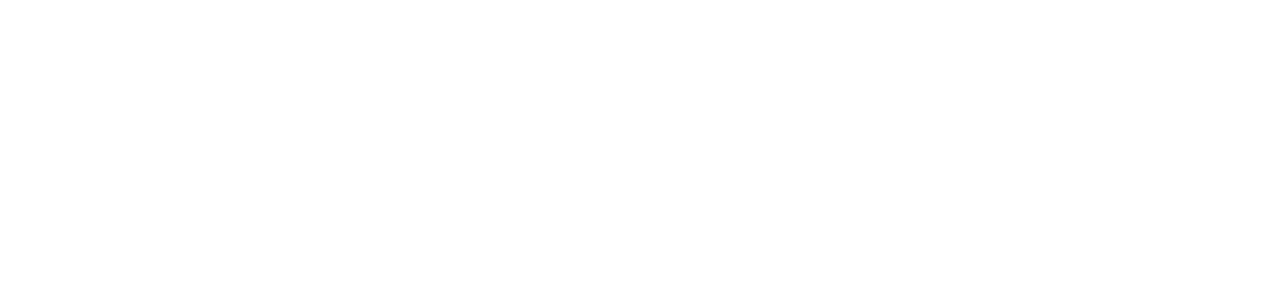
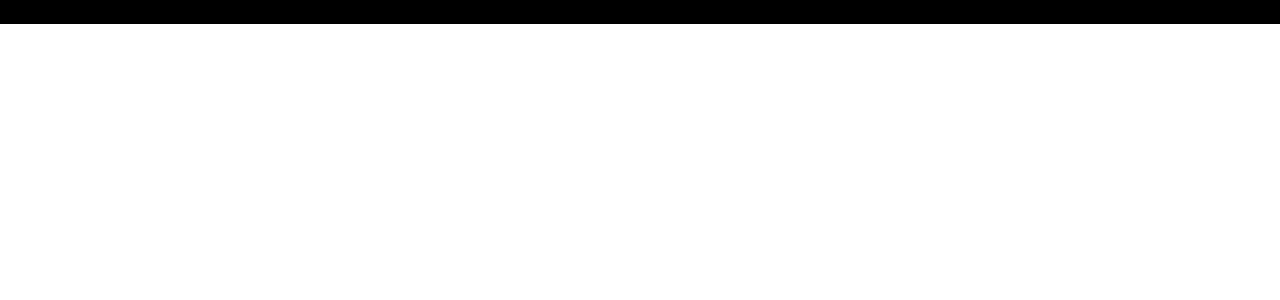
Before and after one commit to Mohammed-Aman-Mev/mohammed_aman_mev-bitcot, a React (Vite) app: page / in a window 1280 px wide. Shown: the top 300 px of the page. Built offline with nearby package versions, Linux system fonts and the light colour scheme.

Commit message:
all configure done

```diff
--- a/features/redux/store.js
+++ b/features/redux/store.js
@@ -1,5 +1,8 @@
 import { configureStore } from "@reduxjs/toolkit";
+import contactReducer from "./contactSlice";
 
 export const store = configureStore({
-  reducer: {},
+  reducer: {
+    contact: contactReducer,
+  },
 });
--- a/package.json
+++ b/package.json
@@ -13,6 +13,7 @@
     "@reduxjs/toolkit": "^2.1.0",
     "react": "^18.2.0",
     "react-dom": "^18.2.0",
+    "react-icons": "^5.0.1",
     "react-redux": "^9.1.0"
   },
   "devDependencies": {
--- a/src/App.jsx
+++ b/src/App.jsx
@@ -1,7 +1,12 @@
 import React from "react";
+import AllContacts from "./components/AllContacts";
 
 const App = () => {
-  return <></>;
+  return (
+    <div>
+      <AllContacts />
+    </div>
+  );
 };
 
 export default App;
--- a/src/components/AllContacts.jsx
+++ b/src/components/AllContacts.jsx
@@ -1,7 +1,7 @@
 import React from "react";
 
 const AllContacts = () => {
-  return <div>allcontacts</div>;
+  return <div className="bg-black w-full">data</div>;
 };
 
 export default AllContacts;
```
Also changed, not shown: 1 other file (tests, documents, lock files or other folders).
